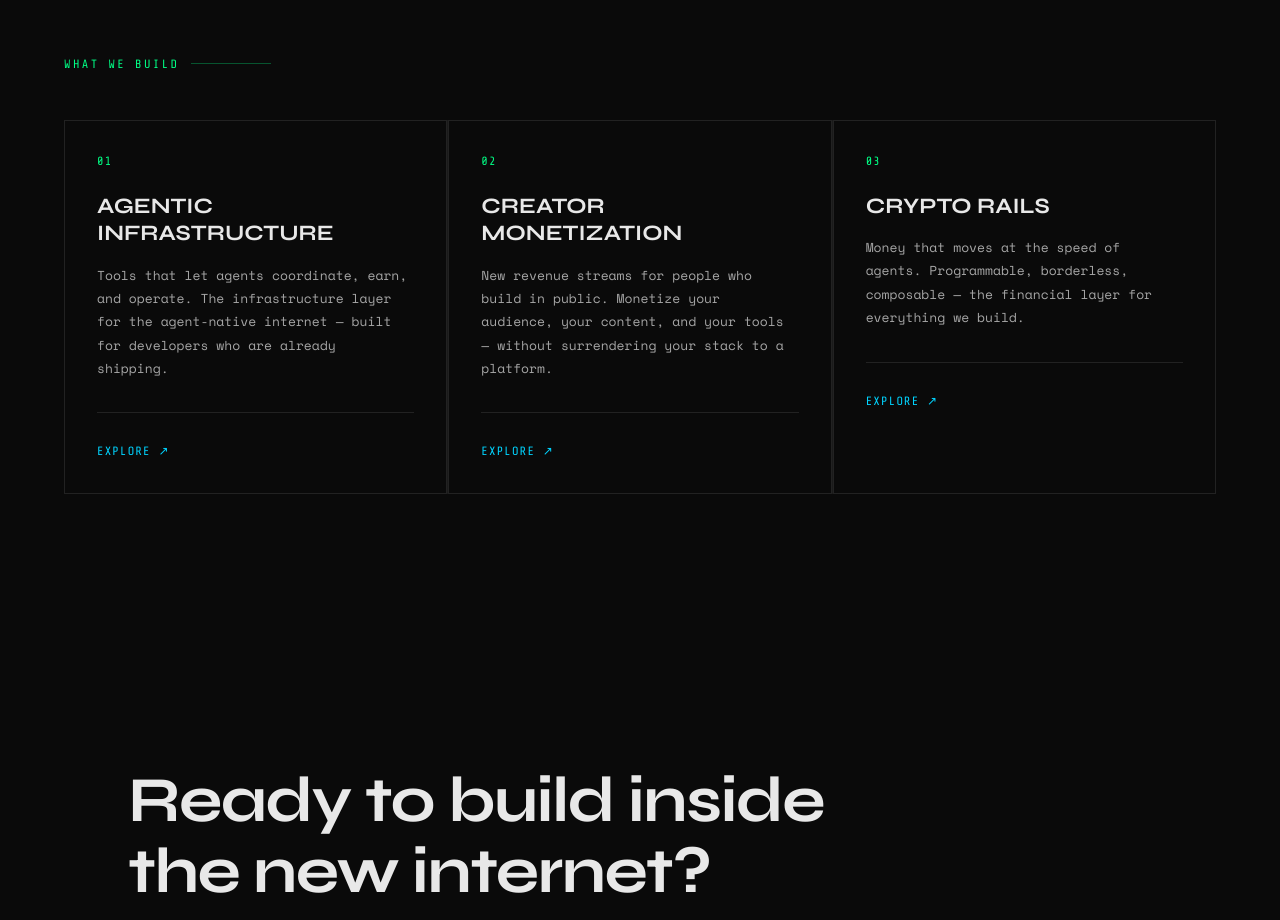
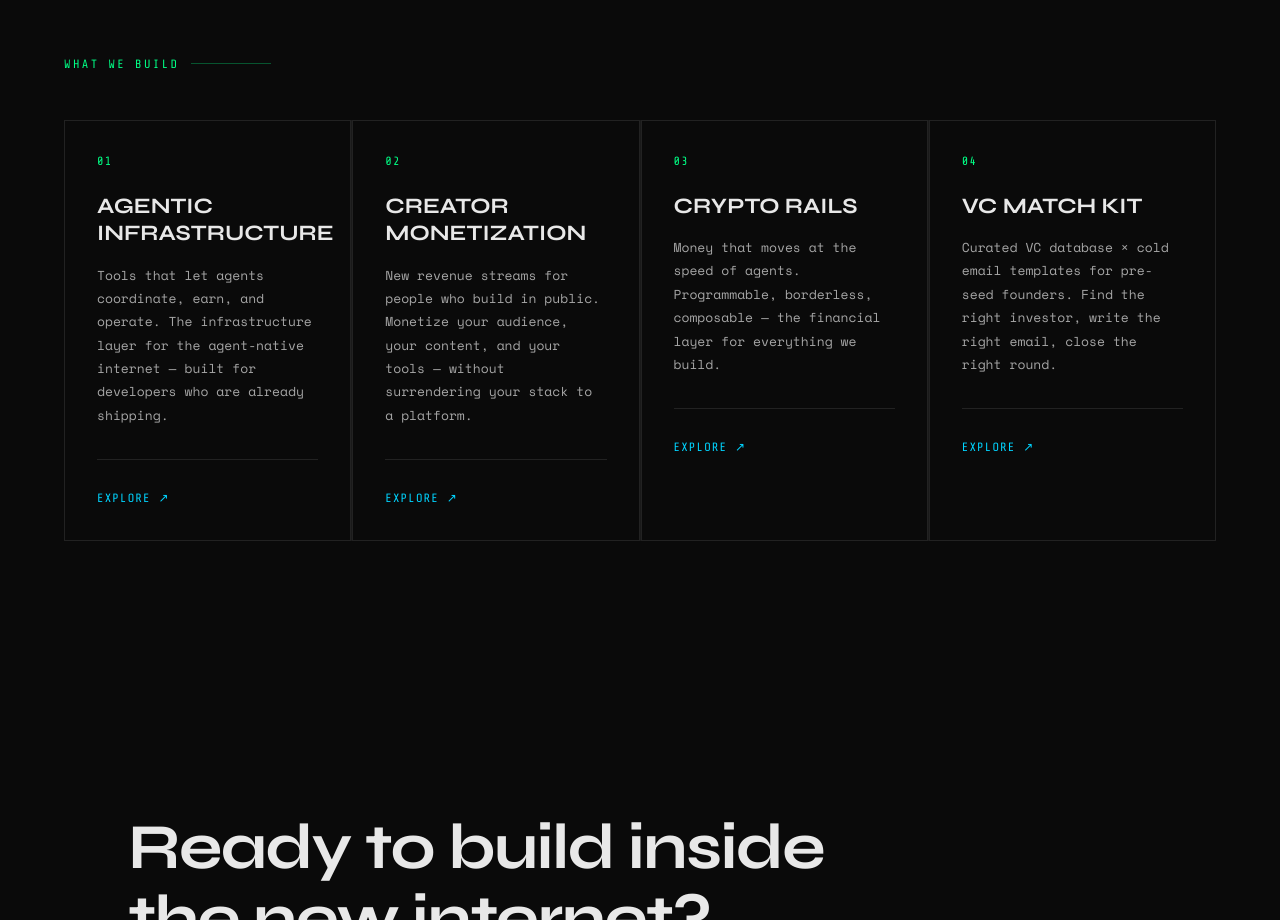
Before and after one commit to liorsolomon/3vo-ai, a Next.js app: page / in a window 1280 px wide. Shown: the part 1680-2600 px from the top of the page. Built offline with nearby package versions, Linux system fonts and the light colour scheme; no server answers.

Commit message:
feat: add VC Match Kit as 4th pillar on 3vo.ai homepage
Links vcmatch.3vo.ai from the "WHAT WE BUILD" section so all 3vo.ai
products are discoverable from the flagship site.

Co-Authored-By: Paperclip <noreply@paperclip.ing>

```diff
--- a/app/page.tsx
+++ b/app/page.tsx
@@ -410,6 +410,12 @@ const PILLARS = [
     body: "Money that moves at the speed of agents. Programmable, borderless, composable — the financial layer for everything we build.",
     href: "https://prompts.3vo.ai",
   },
+  {
+    num: "04",
+    title: "VC MATCH KIT",
+    body: "Curated VC database × cold email templates for pre-seed founders. Find the right investor, write the right email, close the right round.",
+    href: "https://vcmatch.3vo.ai",
+  },
 ];
 
 function Pillars() {
@@ -426,7 +432,7 @@ function Pillars() {
         </div>
 
         {/* 3-column grid */}
-        <div className="grid grid-cols-1 sm:grid-cols-2 lg:grid-cols-3 gap-px bg-[#1a1a1a]">
+        <div className="grid grid-cols-1 sm:grid-cols-2 lg:grid-cols-4 gap-px bg-[#1a1a1a]">
           {PILLARS.map((p) => (
             <a
               key={p.num}
```
